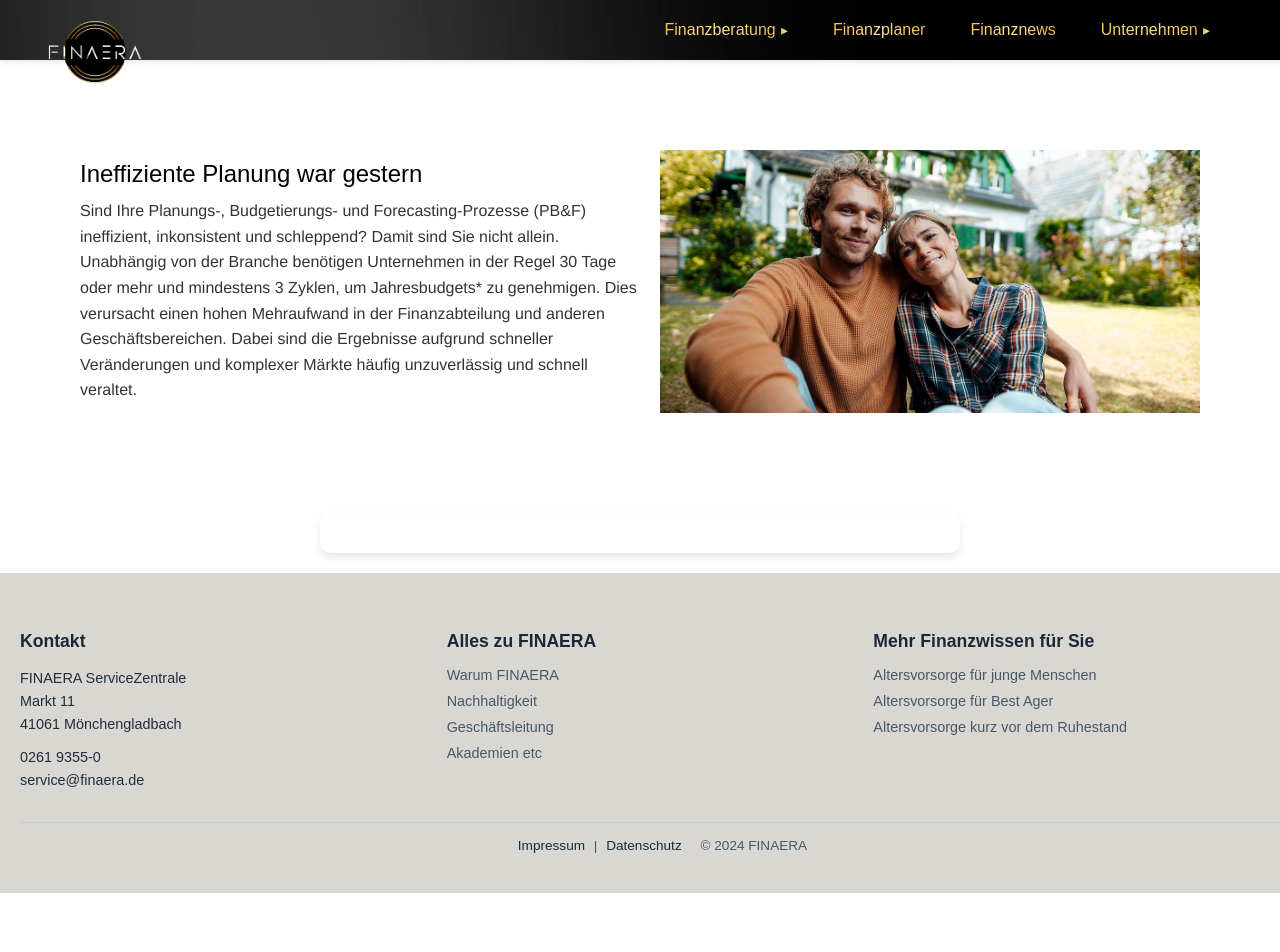
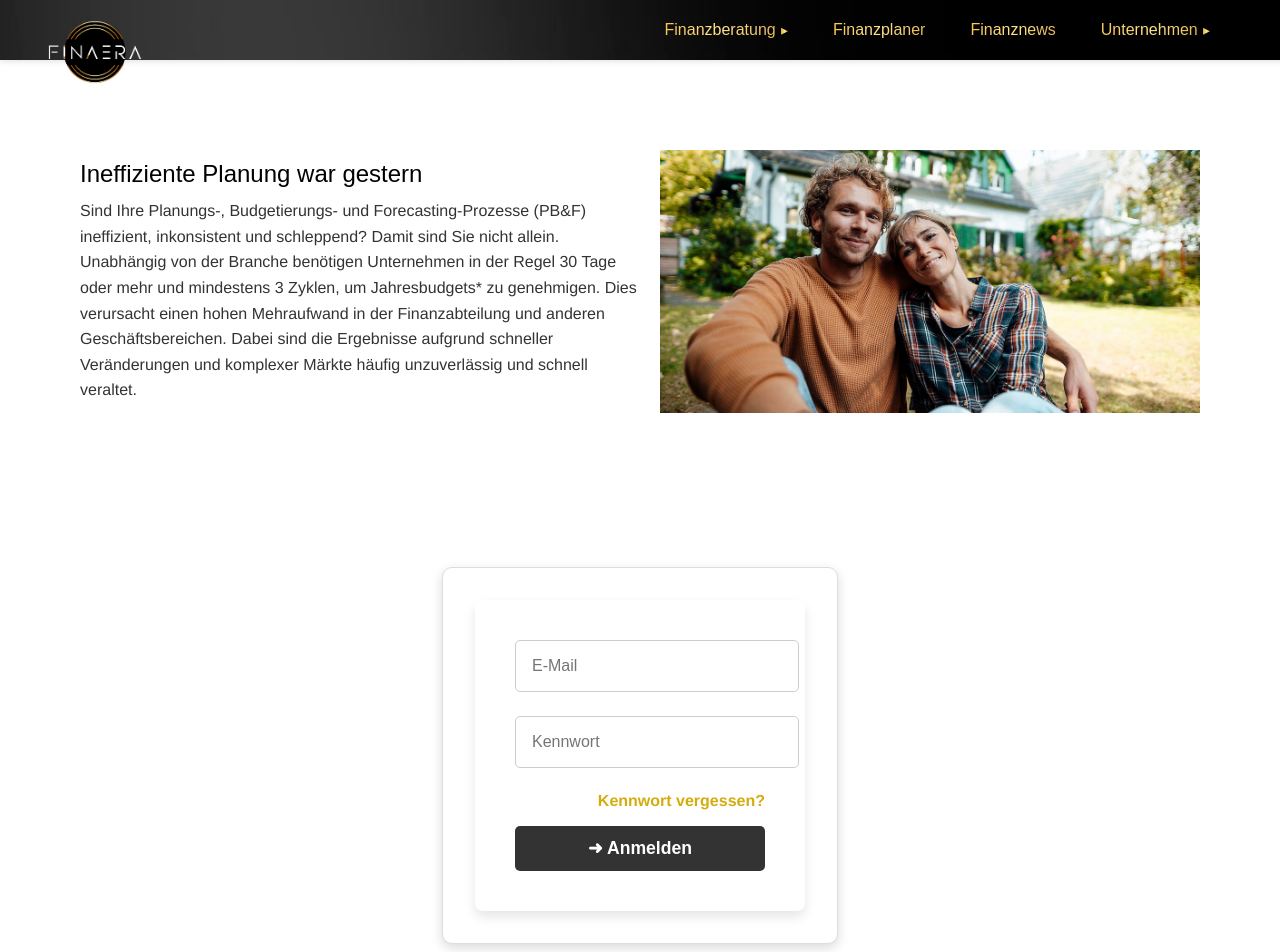
Before and after one commit to juliantechstarter/Finanzwebsite, a React (Create React App) app in the folder Anwendung/Frontend/my-app/: page /finanzplaner in a window 1280 px wide. Shown: the top 952 px of the page. Before the commit the page ends 893 px from the top, so only its background shows below. Built offline with nearby package versions, Linux system fonts and the light colour scheme.

Commit message:
app.js_angepasst

```diff
--- a/Anwendung/Frontend/my-app/src/components/Login.css
+++ b/Anwendung/Frontend/my-app/src/components/Login.css
@@ -122,3 +122,8 @@ button[type="submit"]:active {
     max-width: 150px;
   }
 }
+.login-wrapper {
+  border: 2px solid rgb(255, 255, 255); /* zum Testen */
+  padding: 10px;
+  margin-top: 20px;
+}
--- a/Anwendung/Frontend/my-app/src/components/Login.jsx
+++ b/Anwendung/Frontend/my-app/src/components/Login.jsx
@@ -27,8 +27,7 @@ function Login() {
     console.log('Passwort:', password);
   };
 
-
-      {/* Login-Formular */}
+  return (
     <main className="login-container">
       <form className="login-form" onSubmit={handleLogin}>
         {error && <p className="error-message">{error}</p>}
@@ -58,7 +57,7 @@ function Login() {
         <button type="submit">➜ Anmelden</button>
       </form>
     </main>
-  ;
+  );
 }
 
 export default Login;
--- a/Anwendung/Frontend/my-app/src/pages/Finanzplaner.css
+++ b/Anwendung/Frontend/my-app/src/pages/Finanzplaner.css
@@ -48,29 +48,68 @@
 .login-wrapper {
   display: flex;
   justify-content: center; /* Zentriert Login-Formular horizontal */
-  align-items: center;
-  margin-top: 20px;
-  padding: 20px;
-  background-color: #ffffff; /* Weißer Hintergrund */
-  box-shadow: 0px 4px 8px rgba(0, 0, 0, 0.1); /* Schatten für Tiefe */
-  border-radius: 10px;
-  max-width: 600px; /* Begrenzte Breite für den Login-Bereich */
-  margin: 20px auto; /* Zentriert den Bereich auf der Seite */
+  align-items: center; /* Zentriert Login-Formular vertikal */
+  margin: 40px auto; /* Mehr Abstand zum Rest des Inhalts und mittig auf der Seite */
+  padding: 0; /* Entferne unnötiges Padding */
+  max-width: 400px; /* Begrenze die Breite des Login-Bereichs */
+  width: 100%; /* Breite auf 100% setzen, damit der Login-Bereich auf Mobilgeräten besser skaliert */
+  box-sizing: border-box; /* Box-Model verwenden, um die Gesamtbreite besser zu kontrollieren */
 }
 
-/* Styling für kleinere Bildschirme */
+/* Container für das Login-Formular */
+.login-container {
+  width: 100%; /* Vollbreite innerhalb des Wrappers */
+  max-width: 400px; /* Begrenzung der maximalen Breite auf 400px für bessere Übersicht */
+  padding: 2rem; /* Mehr Padding für eine luftige Darstellung */
+  border: 1px solid #ddd; /* Dezenterer Rand für ein moderneres Aussehen */
+  border-radius: 10px; /* Runde Ecken für ein weicheres Erscheinungsbild */
+  box-shadow: 0 4px 12px rgba(0, 0, 0, 0.15); /* Tieferer Schatten für mehr Tiefe und Dimension */
+  background-color: #ffffff;
+}
+
+/* Zusätzliche Anpassungen für den Button und den Text */
+.login-form button {
+  background-color: #333333; /* Dunklere Farbe für den Button */
+  color: #fff; /* Weißer Text für besseren Kontrast */
+  border: none;
+  padding: 0.75rem 1rem; /* Mehr Padding für eine bessere Haptik */
+  border-radius: 5px; /* Runde Ecken für ein freundlicheres Erscheinungsbild */
+  cursor: pointer;
+  font-weight: bold;
+  transition: background-color 0.3s; /* Sanfter Übergang beim Hover-Effekt */
+}
+
+.login-form button:hover {
+  background-color: #555555; /* Hellere Farbe bei Hover, um Interaktivität anzuzeigen */
+}
+
+/* Styling für den Link "Kennwort vergessen?" */
+.login-form .forgot-password {
+  text-align: right;
+  margin-bottom: 1rem;
+  color: #ffb700; /* Gelber Farbton, um zum Corporate Design zu passen */
+}
+
+/* Styling für die Fehlernachricht */
+.login-form .error-message {
+  color: #d9534f; /* Rote Farbe für deutliche Fehlermeldungen */
+  font-weight: bold;
+  margin-bottom: 1rem;
+}
+
+/* Anpassungen für mobile Geräte */
 @media (max-width: 768px) {
   .content-wrapper {
-    flex-direction: column; /* Stapelt Text und Bild vertikal */
+    flex-direction: column; /* Stapelt Text und Bild vertikal für eine bessere Darstellung auf kleineren Bildschirmen */
     text-align: center;
   }
 
   .text-section {
-    padding-right: 0;
+    padding-right: 0; /* Entferne Padding, um auf kleinen Geräten besser auszusehen */
     max-width: 100%;
   }
 
   .login-wrapper {
-    max-width: 90%;
+    max-width: 90%; /* Auf mobilen Geräten etwas mehr Platz nutzen, damit der Login-Block nicht zu schmal wird */
   }
 }
```
Lines whose indentation alone changed are shown as unchanged.
